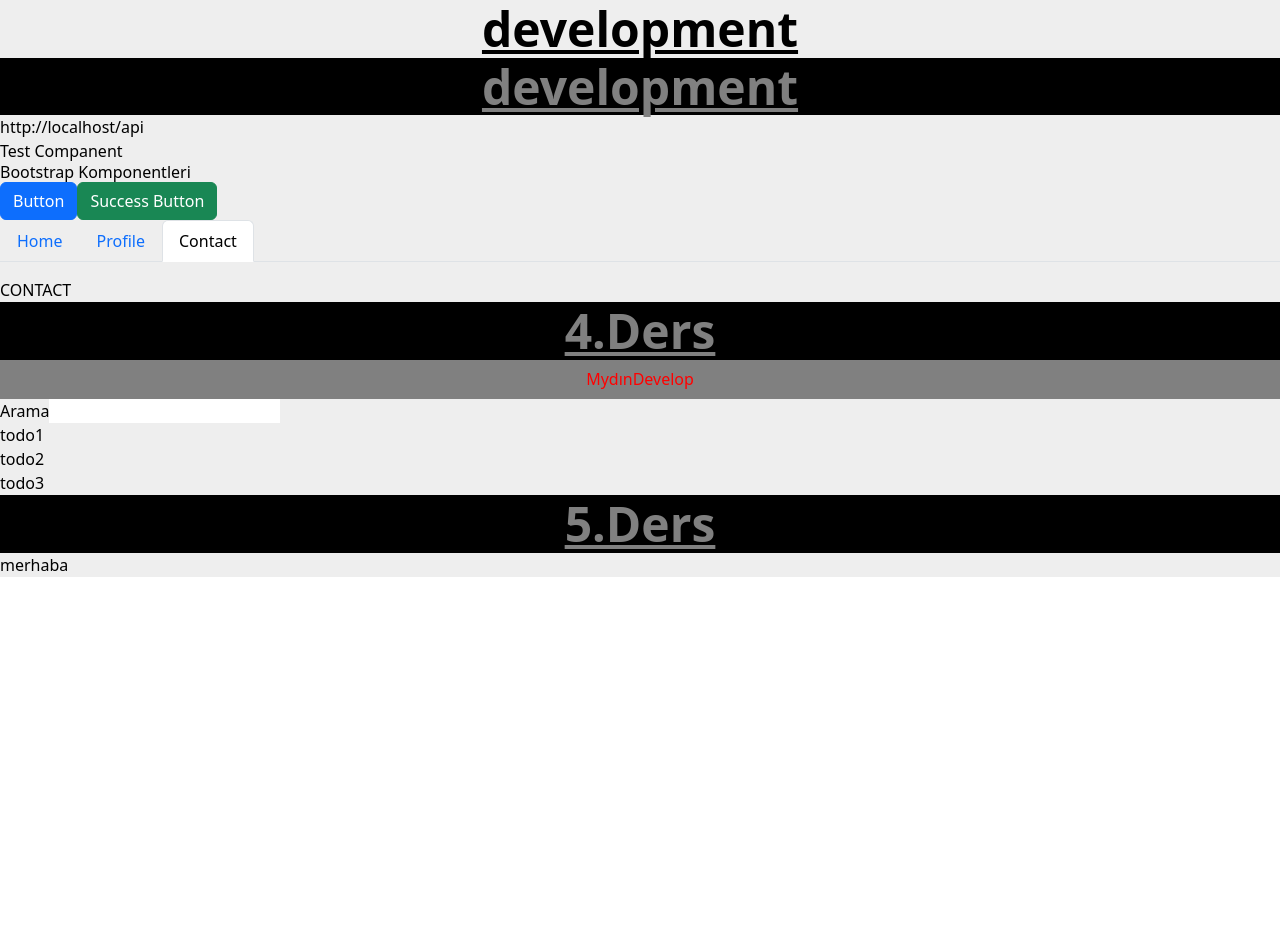
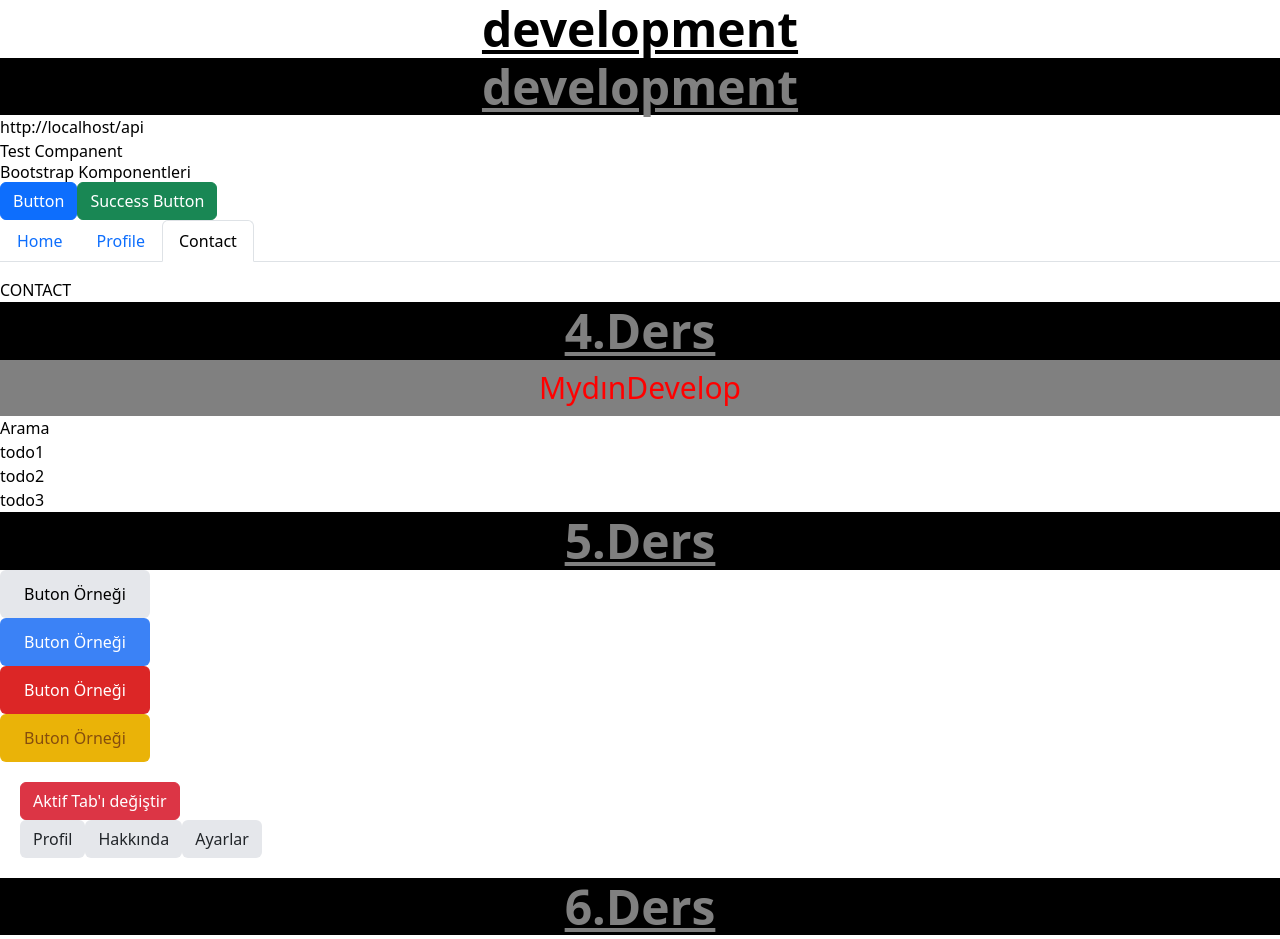
Before and after one commit to maydinn37/react-learn, a React (Create React App) app: page / in a window 1280 px wide. Shown: the top 939 px of the page. Before the commit the page ends 800 px from the top, so only its background shows below. Built offline with nearby package versions, Linux system fonts and the light colour scheme.

Commit message:
six lesson updated

```diff
--- a/package.json
+++ b/package.json
@@ -4,6 +4,7 @@
   "private": true,
   "dependencies": {
     "bootstrap": "^5.3.3",
+    "classnames": "^2.5.1",
     "cra-template": "1.2.0",
     "react": "^19.0.0",
     "react-bootstrap": "^2.10.7",
--- a/src/App.js
+++ b/src/App.js
@@ -5,11 +5,15 @@ import { Title } from "./component.js";
 import Bootstrap from "./bootstrap.js";
 import Btn from "./components/Btn.js";
 import "./components/tailwind.css";
+import Tab from "./components/Tab.js";
+import { useState } from "react";
+import TestComponent from "./components/TestComponent.js";
 
 const Todos = ["todo1", "todo2", "todo3"];
 
 function App() {
-  console.log(styles);
+  const [activeTab, setActiveTab] = useState(1);
+  const [show, setShow] = useState(false);
 
   return (
     <div className={styles.App}>
@@ -17,7 +21,6 @@ function App() {
       <Title theme="dark">{process.env.NODE_ENV}</Title>
       <p>{process.env.REACT_APP_API_URL}</p>
       <Test className="App" />
-
       {process.env.NODE_ENV === "production" && (
         <>
           <img src="../logo192.png" />
@@ -39,6 +42,7 @@ function App() {
             paddingBottom: "10px",
             paddingTop: "10px",
             textAlign: "center",
+            fontSize: "30px",
           }}
         >
           MydınDevelop
@@ -58,7 +62,28 @@ function App() {
         </ul>
       </main>
       <Title theme="dark">5.Ders</Title>
-      <Btn text="merhaba" />
+      <Btn>Buton Örneği</Btn>
+      <Btn variant="Primary">Buton Örneği</Btn>
+      <Btn variant="Danger">Buton Örneği</Btn>
+      <Btn variant="Warning">Buton Örneği</Btn>
+      <div style={{ padding: 20 }}>
+        <button onClick={() => setActiveTab(0)} className="btn btn-danger">
+          Aktif Tab'ı değiştir
+        </button>
+        <Tab activeTab={activeTab} setActiveTab={setActiveTab}>
+          <Tab.Panel title="Profil">Profil Menüsü</Tab.Panel>
+          <Tab.Panel title="Hakkında">Hakkında Menüsü</Tab.Panel>
+          <Tab.Panel title="Ayarlar">Ayarlar Menüsü</Tab.Panel>
+        </Tab>
+      </div>
+      <Title theme="dark">6.Ders</Title>
+      <TestComponent />
+      <button
+        className="btn btn-danger m-4"
+        onClick={() => setShow((show) => !show)}
+      >
+        {show ? "Gizle" : "Göster"}
+      </button>
     </div>
   );
 }
--- a/src/App.module.css
+++ b/src/App.module.css
@@ -1,4 +1,3 @@
 .App {
-  background-color: #eee;
   color: #000;
 }
--- a/src/components/Btn.js
+++ b/src/components/Btn.js
@@ -1,3 +1,17 @@
-export default function Btn(props) {
-  return <button>{props.text}</button>;
+import classNames from "classnames";
+
+export default function Btn({ children, variant = "default" }) {
+  return (
+    <button
+      className={classNames({
+        "p-4 h-10 flex items-center rounded": true,
+        "bg-gray-200": variant === "default",
+        "bg-blue-500 text-white": variant === "Primary",
+        "bg-yellow-500 text-yellow-800": variant === "Warning",
+        "bg-red-600 text-white": variant === "Danger",
+      })}
+    >
+      {children}
+    </button>
+  );
 }
--- /dev/null
+++ b/src/components/Tab.js
@@ -0,0 +1,32 @@
+import { useState, useEffect } from "react";
+
+function Tab({ children, activeTab, setActiveTab }) {
+  const [active, setActive] = useState(setActiveTab);
+
+  console.log(children);
+
+  return (
+    <div>
+      <nav>
+        {children.map((tab, index) => (
+          <button
+            onClick={() => setActiveTab(index)}
+            className={
+              activeTab === index ? "bg-green-200 btn" : "bg-gray-200 btn"
+            }
+            key={index}
+          >
+            {tab.props.title}
+          </button>
+        ))}
+      </nav>
+      {children[activeTab]}
+    </div>
+  );
+}
+
+Tab.Panel = function ({ children }) {
+  return <div>{children}</div>;
+};
+
+export default Tab;
--- /dev/null
+++ b/src/components/TestComponent.js
@@ -0,0 +1,12 @@
+import { useEffect } from "react";
+export default function TestComponent() {
+  useEffect(() => {
+    console.log("Companent ilk yüklendiğinde render olur.");
+  }, []);
+
+  useEffect(() => {
+    console.log("Companenet her yüklendiğinde render olur.");
+  });
+
+  return <div>Test Componenti</div>;
+}
```
Also changed, not shown: 1 other file (tests, documents, lock files or other folders).
